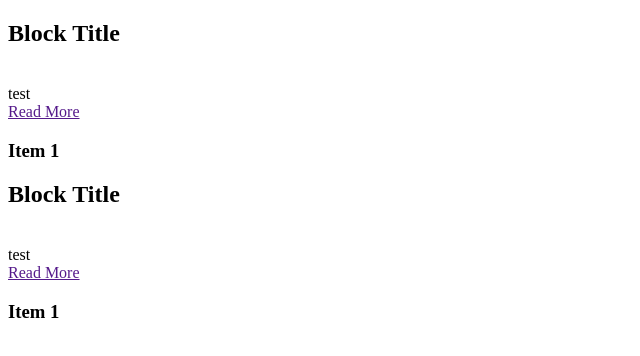
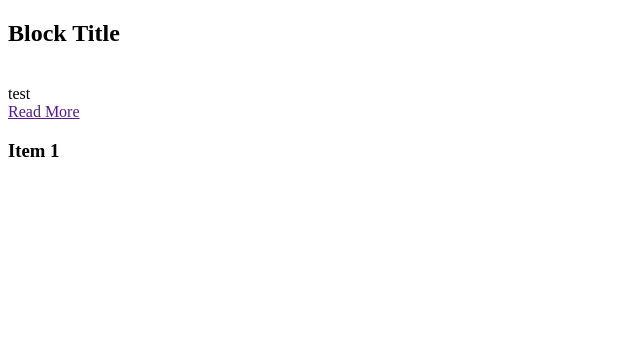
Before and after one commit to clofelmaeee/basic-structure-of-a-website-html, a plain HTML site: page index.html in a window 1280 px wide. Shown: the whole page, without its empty margins (0-640 px from the left). Drawn offline with Linux system fonts and the light colour scheme.

Commit message:
Update index.html

```diff
--- a/index.html
+++ b/index.html
@@ -31,31 +31,6 @@
                 </div>
             </div>
         </section>
-        <section class="block block-about">
-            <div class="container">
-                <h2 class="block-title">
-                    Block Title
-                </h2>
-                <div class="block-image">
-                    <img src="" />
-                </div>
-                <div class="block-description">
-                    test
-                </div>
-                <div class="block-rm">
-                    <a href="">Read More</a>
-                </div>
 
-
-                <div class="items">
-                    <div class="item">
-                        <h3 class="item-title">
-                            Item 1
-                        </h3>
-
-                    </div>
-                </div>
-            </div>
-        </section>
     </body>
 </html>
```
